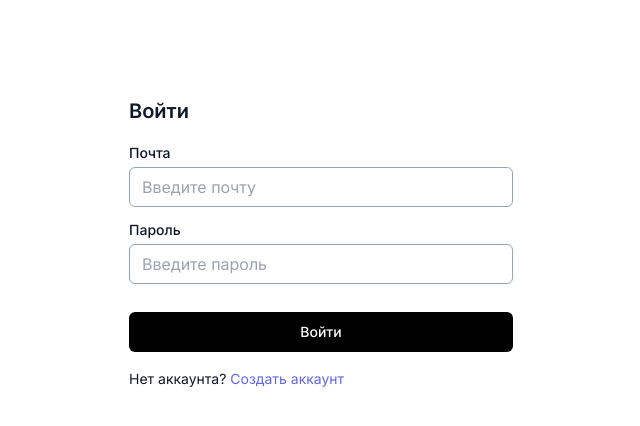
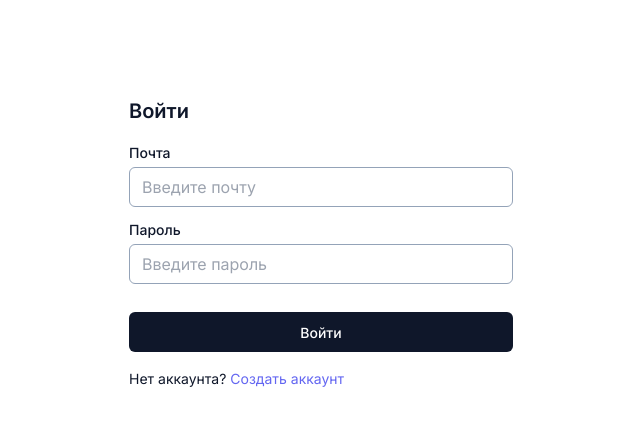
Before and after one commit to Forest-m4/site_cpt, a React (Vite) app: page /login in a window 1280 px wide. Shown: the top 426 px of the page, without its empty margins (319-959 px from the left). Built offline with nearby package versions, Linux system fonts and the light colour scheme.

Commit message:
исправлена кнопка

```diff
--- a/package.json
+++ b/package.json
@@ -31,6 +31,7 @@
     "eslint-plugin-react-refresh": "^0.4.24",
     "globals": "^16.5.0",
     "postcss": "^8.4.38",
+    "shadcn-ui": "^0.9.5",
     "tailwindcss": "^3.4.0",
     "typescript": "~5.9.3",
     "typescript-eslint": "^8.46.4",
--- a/src/Feature/Sidebar/index.tsx
+++ b/src/Feature/Sidebar/index.tsx
@@ -1,6 +1,6 @@
-import React, { useState } from "react";
+import { useState } from "react";
 import SidebarItem from "../../components/layout/SidebarItem";
-import { FileText, Users } from "lucide-react";
+import { FileText, Phone } from "lucide-react";
 
 const Sidebar: React.FC = () => {
   const [activeItem, setActiveItem] = useState<"posts" | "contacts">("posts");
@@ -14,7 +14,7 @@ const Sidebar: React.FC = () => {
         onClick={() => setActiveItem("posts")}
       />
       <SidebarItem
-        icon={Users}
+        icon={Phone}
         label="Контакты"
         active={activeItem === "contacts"}
         onClick={() => setActiveItem("contacts")}
--- a/src/components/layout/CreatePostButton/index.tsx
+++ /dev/null
@@ -1,19 +0,0 @@
-import React from "react";
-import DarkButton from "../DarkButton";
-import Typography from "../../ui/Typography";
-
-interface CreatePostButtonProps {
-  onClick?: () => void;
-}
-
-const CreatePostButton: React.FC<CreatePostButtonProps> = ({ onClick }) => {
-  return (
-    <DarkButton className="w-full max-w-xs mt-4" onClick={onClick}>
-      <Typography variant="subtitle-medium" color="white">
-        Создать пост
-      </Typography>
-    </DarkButton>
-  );
-};
-
-export default CreatePostButton;
--- a/src/components/layout/DarkButton/index.tsx
+++ /dev/null
@@ -1,8 +0,0 @@
-import React from "react";
-import UIButton, { type UIButtonProps } from "../../ui/UiButton";
-
-const DarkButton: React.FC<UIButtonProps> = ({ className, ...props }) => {
-  return <UIButton {...props} color="dark" className={className} />;
-};
-
-export default DarkButton;
--- a/src/components/ui/UiButton/index.tsx
+++ b/src/components/ui/UiButton/index.tsx
@@ -6,23 +6,24 @@ import { tv, type VariantProps } from "tailwind-variants";
 import { twMerge } from "tailwind-merge";
 
 const button = tv({
-  base: "rounded-md flex items-center justify-center font-medium transition-colors",
+  base: "rounded-md inline-flex items-center justify-center font-medium transition-colors",
   variants: {
     size: {
-      sm: "h-8 px-3 text-sm",
-      md: "h-10 px-4 text-base",
-      lg: "h-12 px-6 text-lg",
+      sm: "h-[40px] w-[167px] text-[14px]",
+      md: "h-[40px] w-[191px] text-[14px]",
+      lg: "h-[40px] w-[384px] text-[14px]",
+      xl: "h-[40px] w-[768px] text-[14px]",
     },
     color: {
-      primary: "bg-primary text-back hover:bg-primary/90 active:bg-primary/80",
+      primary: "bg-primary text-white hover:bg-primary/90 active:bg-primary/80",
       secondary:
-        "bg-secondary text-back hover:bg-secondary/90 active:bg-secondary/80",
+        "bg-secondary text-white hover:bg-secondary/90 active:bg-secondary/80",
+      gray: "bg-gray-300 text-primary hover:bg-gray-400 active:bg-gray-500",
       dark: "bg-black text-white hover:bg-gray-800 active:bg-gray-900",
-      gray: "bg-gray-300 text-primary hover:bg-gray-400 active:bg-gray-500",
     },
     fullWidth: {
       true: "w-full",
-      false: "w-auto",
+      false: "",
     },
   },
   defaultVariants: {
@@ -38,11 +39,17 @@ export type UIButtonProps = PropsWithChildren<
 
 const UIButton: React.FC<UIButtonProps> = ({
   children,
+  size,
+  color,
+  fullWidth,
   className,
   ...props
 }) => {
   return (
-    <button {...props} className={twMerge(button(props), className)}>
+    <button
+      {...props}
+      className={twMerge(button({ size, color, fullWidth }), className)}
+    >
       {children}
     </button>
   );
--- a/src/pages/Login/index.tsx
+++ b/src/pages/Login/index.tsx
@@ -1,8 +1,8 @@
 import { useState } from "react";
 import { Link, useNavigate } from "react-router-dom";
 import InputField from "../../components/layout/InputField";
-import DarkButton from "../../components/layout/DarkButton";
 import Typography from "../../components/ui/Typography";
+import UIButton from "../../components/ui/UiButton";
 
 const Login: React.FC = () => {
   const [email, setEmail] = useState("");
@@ -11,16 +11,17 @@ const Login: React.FC = () => {
 
   const handleSubmit = (e: React.FormEvent) => {
     e.preventDefault();
-    if (!email || !password) return alert("Введите email и пароль");
+    if (!email || !password) {
+      alert("Введите email и пароль");
+      return;
+    }
 
     navigate("/posts", { state: { email, role: "reader" } });
   };
 
   return (
     <div className="w-[416px] h-[320px] mx-auto mt-20 p-4 flex flex-col">
-      <Typography variant="h4" color="primary">
-        Войти
-      </Typography>
+      <Typography variant="h4">Войти</Typography>
 
       <form onSubmit={handleSubmit} className="mt-4 flex flex-col gap-3">
         <InputField
@@ -29,6 +30,7 @@ const Login: React.FC = () => {
           value={email}
           onChange={setEmail}
         />
+
         <InputField
           label="Пароль"
           type="password"
@@ -37,14 +39,18 @@ const Login: React.FC = () => {
           onChange={setPassword}
         />
 
-        <DarkButton type="submit" className="mt-4">
-          <Typography variant="subtitle-medium" color="white">
-            Войти
-          </Typography>
-        </DarkButton>
+        <UIButton
+          type="submit"
+          size="md"
+          color="primary"
+          fullWidth
+          className="mt-4"
+        >
+          Войти
+        </UIButton>
       </form>
 
-      <Typography variant="body" color="primary" className="mt-4">
+      <Typography variant="body" className="mt-4">
         Нет аккаунта?{" "}
         <Link to="/register" className="text-accent">
           Создать аккаунт
--- a/src/pages/Posts/index.tsx
+++ b/src/pages/Posts/index.tsx
@@ -1,10 +1,10 @@
-import React, { useState } from "react";
+import { useState } from "react";
 import { useLocation } from "react-router-dom";
 import Header from "../../Feature/Header";
 import Sidebar from "../../Feature/Sidebar";
 import PostsFilter from "../../components/layout/PostsFilter";
-import DarkButton from "../../components/layout/DarkButton";
 import Typography from "../../components/ui/Typography";
+import UIButton from "../../components/ui/UiButton";
 import { PostFilterType } from "../../types/posts";
 import CreatePostModal from "../../Feature/CreatePostModal";
 
@@ -31,25 +31,21 @@ const Posts: React.FC = () => {
 
       <main className="ml-[265px] mt-[40px] p-4 flex flex-col gap-4">
         {role === "author" && (
-          <div className="flex items-center gap-2">
-            <PostsFilter activeFilter={filter} onChange={setFilter} />
-          </div>
+          <PostsFilter activeFilter={filter} onChange={setFilter} />
         )}
 
         {showCreateButton && (
-          <div className="mt-2">
-            <DarkButton
-              style={{ width: "978px", height: "40px" }}
-              onClick={() => setIsModalOpen(true)}
-            >
-              <Typography variant="subtitle-medium" color="white">
-                Создать пост
-              </Typography>
-            </DarkButton>
-          </div>
+          <UIButton
+            size="md"
+            color="primary"
+            className="w-[978px] h-[40px]"
+            onClick={() => setIsModalOpen(true)}
+          >
+            Создать пост
+          </UIButton>
         )}
 
-        <div className="text-lg font-medium">Содержимое постов...</div>
+        <Typography variant="subtitle-medium">Содержимое постов...</Typography>
       </main>
 
       {isModalOpen && <CreatePostModal onClose={() => setIsModalOpen(false)} />}
--- a/src/pages/Register/index.tsx
+++ b/src/pages/Register/index.tsx
@@ -2,8 +2,8 @@ import { useState } from "react";
 import { Link, useNavigate } from "react-router-dom";
 import InputField from "../../components/layout/InputField";
 import RoleSwitch from "../../components/layout/RoleSwitch";
-import DarkButton from "../../components/layout/DarkButton";
 import Typography from "../../components/ui/Typography";
+import UIButton from "../../components/ui/UiButton";
 
 const Register: React.FC = () => {
   const [email, setEmail] = useState("");
@@ -14,16 +14,17 @@ const Register: React.FC = () => {
 
   const handleSubmit = (e: React.FormEvent) => {
     e.preventDefault();
-    if (password !== repeatPassword) return alert("Пароли не совпадают");
+    if (password !== repeatPassword) {
+      alert("Пароли не совпадают");
+      return;
+    }
 
     navigate("/posts", { state: { email, role } });
   };
 
   return (
     <div className="w-[416px] h-[486px] mx-auto mt-20 p-4 flex flex-col">
-      <Typography variant="h4" color="primary">
-        Создать аккаунт
-      </Typography>
+      <Typography variant="h4">Создать аккаунт</Typography>
 
       <form onSubmit={handleSubmit} className="mt-4 flex flex-col gap-3">
         <InputField
@@ -47,19 +48,23 @@ const Register: React.FC = () => {
           onChange={setRepeatPassword}
         />
 
-        <Typography variant="subtitle-medium" color="primary" className="mt-2">
+        <Typography variant="subtitle-medium" className="mt-2">
           Выберите роль
         </Typography>
         <RoleSwitch value={role} onChange={setRole} />
 
-        <DarkButton type="submit" className="mt-4">
-          <Typography variant="subtitle-medium" color="white">
-            Создать аккаунт
-          </Typography>
-        </DarkButton>
+        <UIButton
+          type="submit"
+          size="md"
+          color="primary"
+          fullWidth
+          className="mt-4"
+        >
+          Создать аккаунт
+        </UIButton>
       </form>
 
-      <Typography variant="body" color="primary" className="mt-4">
+      <Typography variant="body" className="mt-4">
         Уже есть аккаунт?{" "}
         <Link to="/login" className="text-accent">
           Войти
```
Also changed, not shown: src/Feature/CreatePostModal/index.tsx (+17 -31 lines), 1 other file (tests, documents, lock files or other folders).
